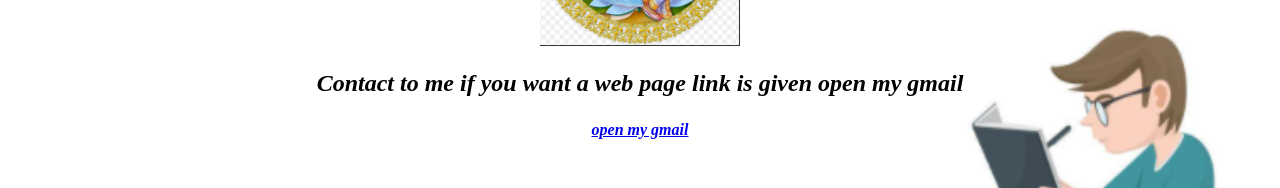
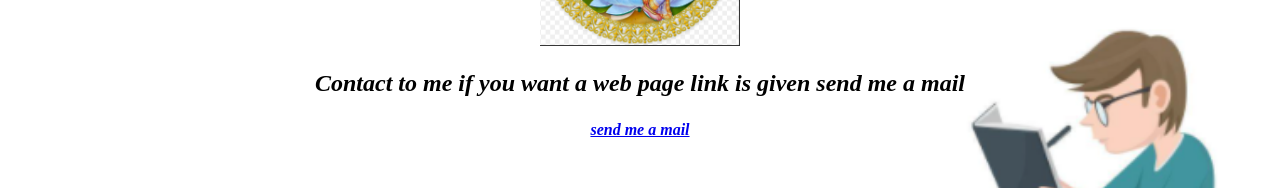
Before and after one commit to VishwajeetPortal/VishwajeetPortal, a plain HTML site: page index.html in a window 1280 px wide. Shown: the part 352-540 px from the top of the page. Drawn offline with Linux system fonts and the light colour scheme.

Commit message:
Update index.html

```diff
--- a/index.html
+++ b/index.html
@@ -7,6 +7,6 @@
 <h2><i><p align="center">About me</p></h2>
 <p align="center">student of Saint joseph's school<br/>studying in class 6<br/>and learning html</p>
 <p align=center><img src=".\srasati logo.png" height="200px" width="200px" alt=""/></p>
-    <h2><i><p align=center>Contact to me if you want a web page link is given open my gmail</p></h2>
-        <p align=center><a href="mailto:vishwajeetbinayak05@gmail.com"target=_blank">open my gmail</a></p>
+    <h2><i><p align=center>Contact to me if you want a web page link is given send me a mail</p></h2>
+        <p align=center><a href="mailto:vishwajeetbinayak05@gmail.com"target=_blank">send me a mail</a></p>
 </html>
```
